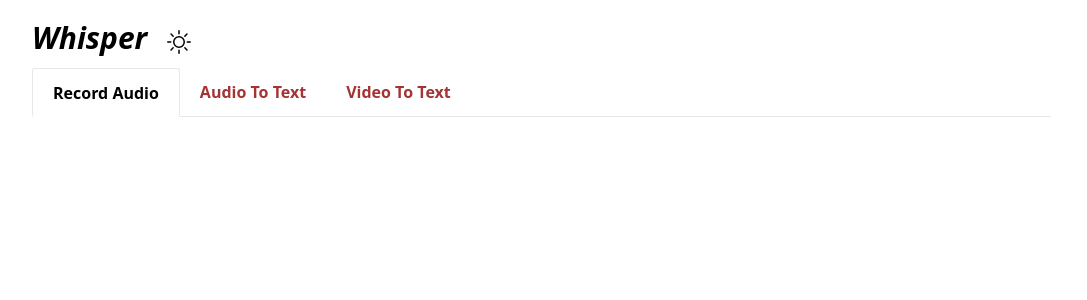
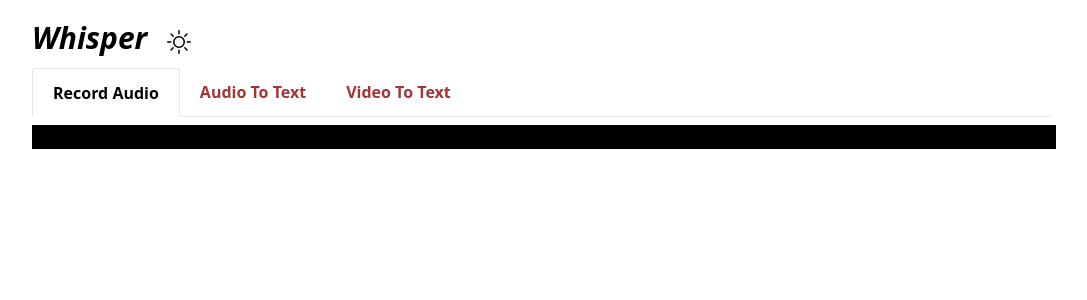
Before and after one commit to SAYEM5522/Whisper, a Next.js app in the folder whisper_web/: page / in a window 1280 px wide. Shown: the top 300 px of the page, without its empty margins (96-1183 px from the left). Built offline with nearby package versions, Linux system fonts and the light colour scheme.

Commit message:
3 routes implementation complete

```diff
--- a/whisper_web/components/Header/Header.tsx
+++ b/whisper_web/components/Header/Header.tsx
@@ -33,7 +33,10 @@
     setACtiveIndex(index)
     if(index===0){
       return(
+        <div className='absolute top-0 left-0'>
         <Record/>
+
+        </div>
       )
     }
     else if(index===1){
@@ -48,6 +51,32 @@
     }
 
   },[acttiveIndex])
+  const HeaderIdentification=()=>{
+    if(acttiveIndex===0){
+      return(
+        <div>
+        <Record/>
+        </div>
+       )
+
+
+  }
+  else if(acttiveIndex===1){
+    return(
+      <div>
+        <AudioToText/>
+      </div>
+    )
+  }
+  else{
+    return(
+      <div>
+        <VideoToAudio/>
+      </div>
+    )
+  }
+  return null
+}
   return (
     <div>
       <div className='flex items-center'>
@@ -77,6 +106,9 @@
     </div>
     <div className='border-b w-[580px] mt-12'/>
     </div>
+    <div>
+      <HeaderIdentification/>
+      </div>
     </div>
   )
 }
--- a/whisper_web/components/Record/Record.tsx
+++ b/whisper_web/components/Record/Record.tsx
@@ -2,7 +2,9 @@
 
 const Record = () => {
   return (
-    <div>Record</div>
+    <div className='flex-1 bg-black mt-2'>
+       <p>hello</p>
+    </div>
   )
 }
 
```
